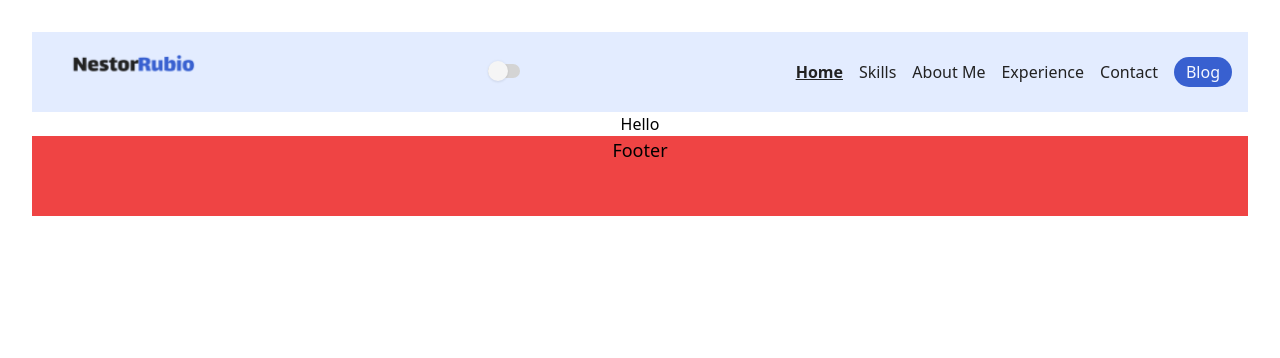
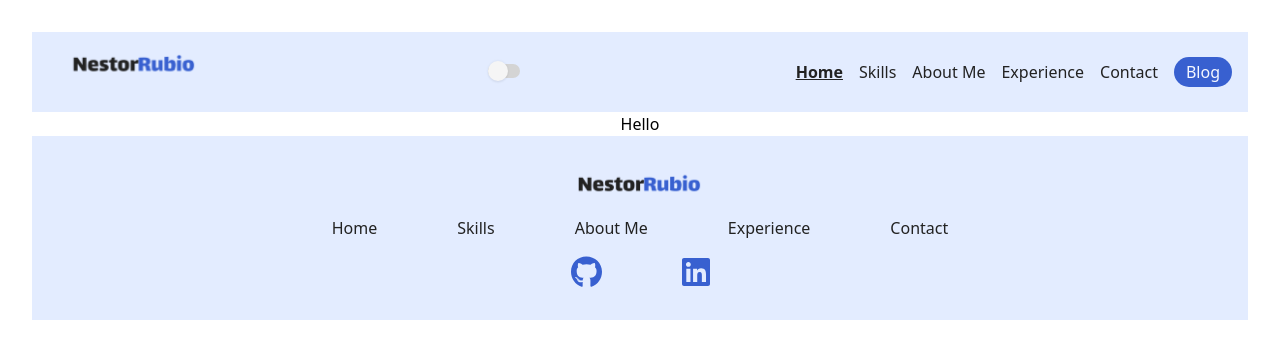
Before and after one commit to rubionestor611/rubionestor611.github.io, a React (Vite) app: page / in a window 1280 px wide. Shown: the top 358 px of the page. Built offline with nearby package versions, Linux system fonts and the light colour scheme.

Commit message:
added fontawesome and have a working footer

```diff
--- a/package.json
+++ b/package.json
@@ -10,6 +10,10 @@
     "preview": "vite preview"
   },
   "dependencies": {
+    "@fortawesome/fontawesome-free": "^6.5.1",
+    "@fortawesome/fontawesome-svg-core": "^6.5.1",
+    "@fortawesome/free-brands-svg-icons": "^6.5.1",
+    "@fortawesome/react-fontawesome": "^0.2.0",
     "react": "^18.2.0",
     "react-dom": "^18.2.0"
   },
--- a/src/components/Footer.tsx
+++ b/src/components/Footer.tsx
@@ -1,9 +1,31 @@
+import { useTheme } from "./ThemeContext";
+import darkLogo from "../assets/darkLogo.png";
+import lightLogo from "../assets/lightLogo.png";
+import { navLinks } from "../utils/utils";
+import { FontAwesomeIcon } from '@fortawesome/react-fontawesome';
+import { faGithub, faLinkedin } from "@fortawesome/free-brands-svg-icons";
+const Footer = () => {
+  const {isDarkMode} = useTheme();
 
-
-const Footer = () => {
   return (
-    <div className="bg-red-500 h-[80px]">
-      <p className="text-lg">Footer</p>
+    <div className={`${isDarkMode ? 'dark':''}`}>
+      <div className="bg-lightBG2 dark:bg-darkBG2 h-full w-full flex flex-col justify-center gap-4 py-8">
+        {/* LOGO */}
+        <a href="#home" className="flex flex-row justify-center"><img src={isDarkMode ? darkLogo : lightLogo} alt="Logo" className="h-8 self-center"/></a>
+        {/* LINKS */}
+        <ul className="flex flex-row justify-center flex-wrap space-x-20">
+          {
+            navLinks.map(titleLink => (
+              <li><a href={titleLink[1]} className="text-lightText dark:text-darkText">{titleLink[0]}</a></li>
+            ))
+          }
+        </ul>
+        {/* HYPERLINKS */}
+        <div className="flex flex-row justify-center space-x-20">
+          <a href="https://github.com/rubionestor611" target="_blank" className="text-primary"><FontAwesomeIcon icon={faGithub} size="2xl"/></a>
+          <a href="https://www.linkedin.com/in/rubio-nestor" target="_blank" className="text-primary"><FontAwesomeIcon icon={faLinkedin} size="2xl"/></a>
+        </div>
+      </div>
     </div>
   )
 }
--- a/src/components/Header.tsx
+++ b/src/components/Header.tsx
@@ -1,7 +1,8 @@
-import { useState } from "react";
+import { useEffect, useState } from "react";
 import lightLogo from "../assets/lightLogo.png";
 import darkLogo from "../assets/darkLogo.png";
 import { useTheme } from "./ThemeContext";
+import { navLinks } from "../utils/utils";
 
 const Header = () => {
   const {isDarkMode, toggleTheme} = useTheme();
@@ -14,14 +15,6 @@ const Header = () => {
   const activeClass = (link: string) => {
     return section == link ? 'underline font-bold' : 'hover:underline hover:decoration-dashed';
   }
-
-  const navLinks = [
-    ['Home','#home'],
-    ['Skills','#skills'],
-    ['About Me', '#about'],
-    ['Experience','#experience'],
-    ['Contact','#contact']
-  ];
 
   return (
     <header className={`${isDarkMode ? 'dark':''} header h-[80px] ${isMenuOpen ? 'header-open' : ''}`}>
@@ -83,7 +76,7 @@ const Header = () => {
           </ul>
         </nav>
       </div>
-        <nav className={`absolute md:hidden w-screen h-screen bg-lightBG2 dark:bg-darkBG2 transform transition-transform duration-300 ${isMenuOpen ? 'translate-x-0' : 'translate-x-full'}`}>
+        <nav className={`absolute md:hidden h-screen bg-lightBG2 dark:bg-darkBG2 transform transition-transform duration-300 ${isMenuOpen ? 'translate-x-0 w-screen' : 'translate-x-full w-0'} z-10`}>
           <ul className="flex flex-col items-end pr-[50px] pt-[100px] space-y-4">
           {
             navLinks.map((titleLink,index) => (
--- /dev/null
+++ b/src/utils/utils.tsx
@@ -0,0 +1,7 @@
+export const navLinks = [
+  ['Home','#home'],
+  ['Skills','#skills'],
+  ['About Me', '#about'],
+  ['Experience','#experience'],
+  ['Contact','#contact']
+];
```
Also changed, not shown: 1 other file (tests, documents, lock files or other folders).
